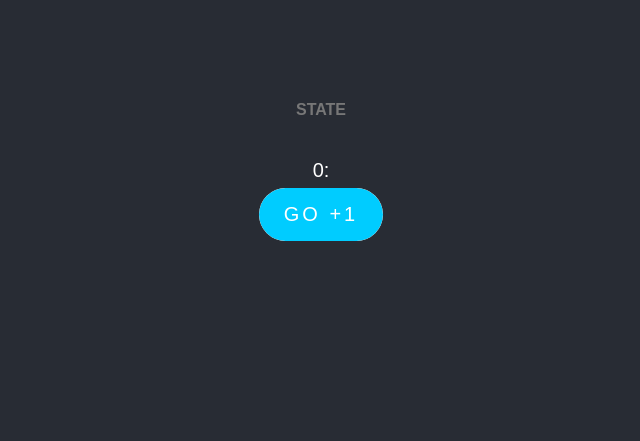
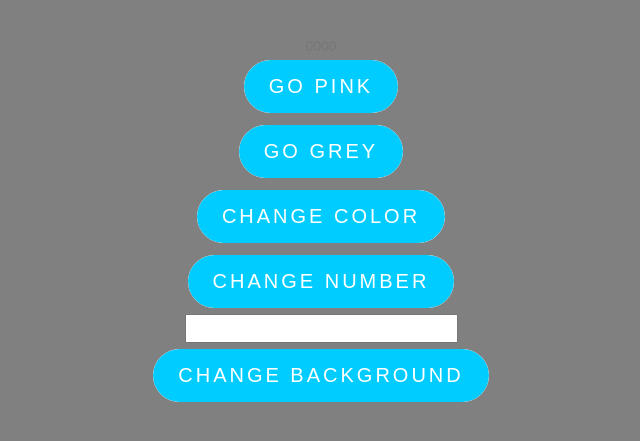
Before and after one commit to AlmiraJasin/JS-basics, a React (Create React App) app in the folder nuclear1/: page / in a window 1280 px wide. Shown: the part 231-672 px from the top of the page, without its empty margins (319-959 px from the left). Built offline with nearby package versions, Linux system fonts and the light colour scheme; a web font is replaced by a local one.

Commit message:
paskaita

```diff
--- a/nuclear1/src/App.jsx
+++ b/nuclear1/src/App.jsx
@@ -1,16 +1,59 @@
 import './App.scss';
-import { Counter } from './Components/019/Counter'
+import { useReducer, useState } from 'react'
+import { colorReducer } from './Reducers/colorReducer'
+import { spanReducer } from './Reducers/spanReducer'
 
 function App() {
 
-  return (
-    <div className="App">
-      <header className="App-header">
-        <h1>State</h1>
-        <Counter />
-      </header>
-    </div>
-  );
+    const [color, dispatchColor] = useReducer(colorReducer, 'grey')
+    const [span, dispatchSpan] = useReducer(spanReducer, '0000')
+    const [input, setInput] = useState('grey')
+
+    const goPink = () => {
+        const action = {
+            type: 'go_pink'
+        }
+        dispatchColor(action);
+    }
+    const goGrey = () => {
+        const action = {
+            type: 'go_grey'
+        }
+        dispatchColor(action);
+    }
+    const goChange = () => {
+        const action = {
+            type: 'change_color'
+        }
+        dispatchColor(action);
+    }
+    const generateRandom = () => {
+        const action = {
+            type: 'change_number'
+        }
+        dispatchSpan(action);
+    }
+    const changeColor = () => {
+        const action = {
+            type: 'change_background',
+        }
+        dispatchSpan(action);
+    }
+
+    return (
+        <div className="App">
+            <header style={{backgroundColor: color}} className="App-header">
+                <h1 style={{backgroundColor: color}}>Learn Reducer</h1>
+                <span> {span} </span>
+                <button onClick={goPink}>Go Pink</button>
+                <button onClick={goGrey}>Go Grey</button>
+                <button onClick={goChange}>Change Color</button>
+                <button onClick={generateRandom}>Change Number</button>
+                <input type="text"></input>
+                <button onClick={changeColor}>Change Background</button>
+            </header>
+        </div>
+    );
 }
 
 export default App;
--- /dev/null
+++ b/nuclear1/src/Reducers/colorReducer.js
@@ -0,0 +1,20 @@
+export function colorReducer(state, action) {
+    let newState;
+
+    switch(action.type) {
+        case 'go_pink':
+            newState = 'pink';
+            break;
+        case 'go_grey':
+            newState = 'grey';
+            break;
+        case 'change_color':
+            newState = state === 'grey' ? 'pink' : 'grey';
+            break;
+        case 'change_background':
+            newState = input;
+        default:
+            newState = state;
+    }
+    return newState;
+}
--- /dev/null
+++ b/nuclear1/src/Reducers/spanReducer.js
@@ -0,0 +1,14 @@
+import rand from '../Functions/rand'
+
+export function spanReducer(state, action) {
+    let newState;
+
+    switch(action.type) {
+        case 'change_number':
+            newState = rand(1000, 9999);
+            break;
+        default:
+            newState = state;
+    }
+    return newState;
+}
```
Also changed, not shown: nuclear1/src/019.jsx (added, +16 -0 lines).
